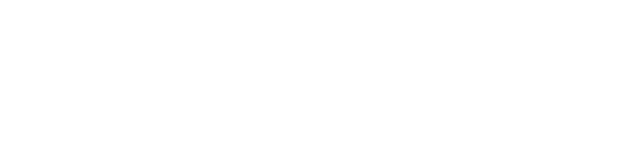
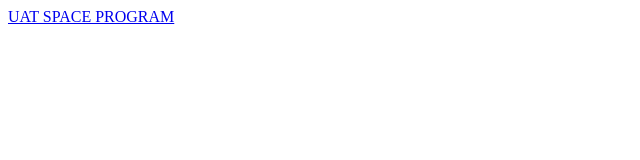
Before and after one commit to IzzyRam431/IzzyRam431.github.io, a plain HTML site: page index.html in a window 1280 px wide. Shown: the whole page, without its empty margins (0-640 px from the left). Drawn offline with Linux system fonts and the light colour scheme.

Commit message:
Update index.html

```diff
--- a/index.html
+++ b/index.html
@@ -23,5 +23,5 @@ including advanced and/or experimental topics in game programming.
 polished and completed projects.-->
 
 <nav>
-  <a href="/html/"> </a>
+  <a href="/https://github.com/IzzyRam431/IzzyRam431.github.io/tree/main/UAT-Space_Program/">UAT SPACE PROGRAM</a>
 <nav>
```
